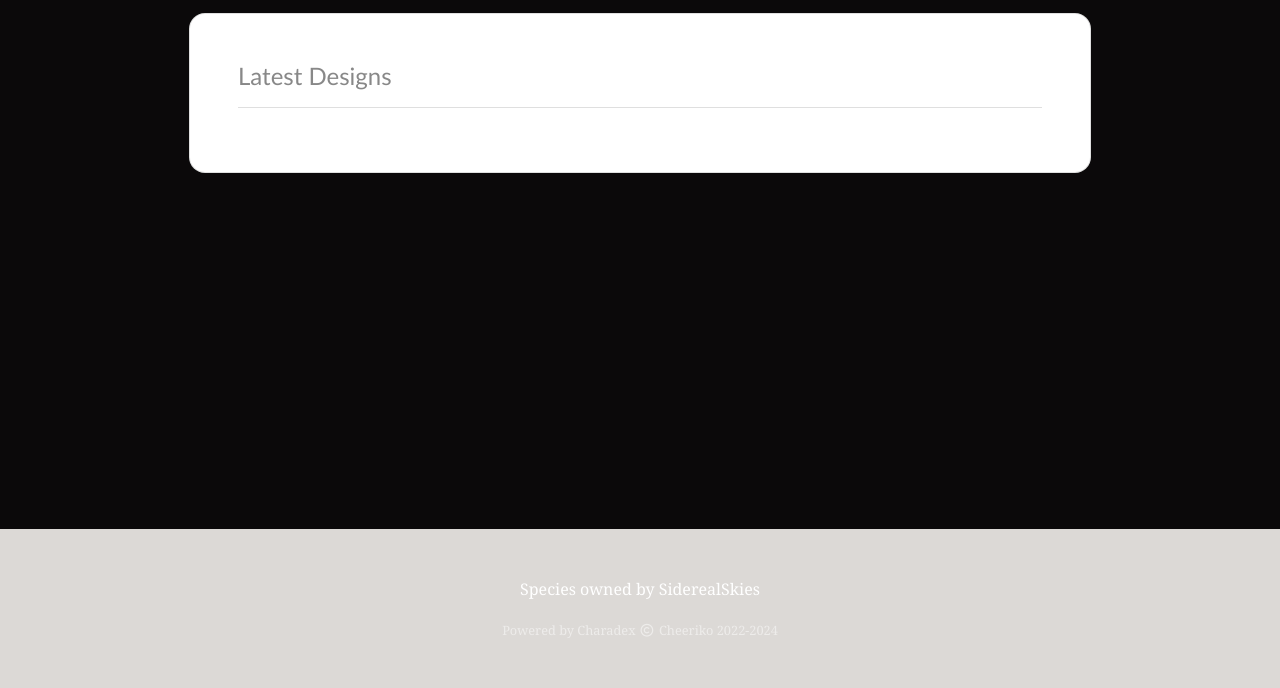
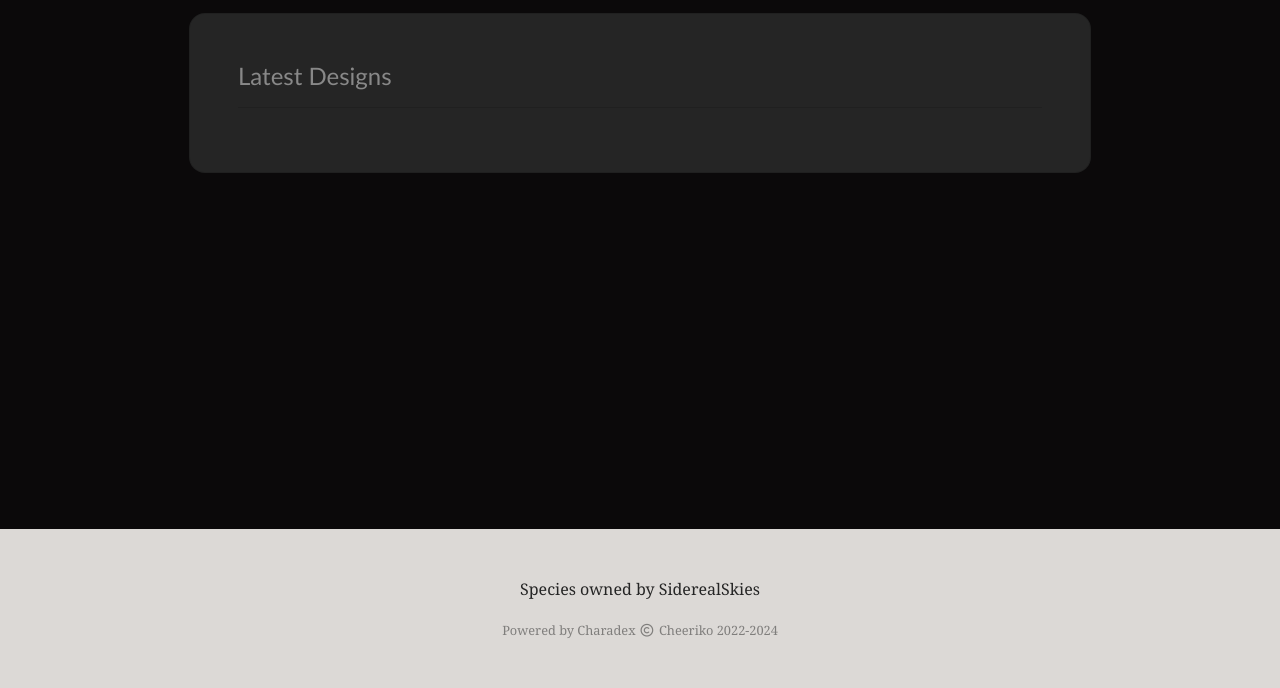
Before and after one commit to Stellions/Stellions, a plain HTML site: page index.html in a window 1280 px wide. Shown: the part 320-1008 px from the top of the page. Drawn offline with nearby package versions, Linux system fonts and the light colour scheme; no server answers.

Commit message:
Update charadex.css

```diff
--- a/styles/charadex.css
+++ b/styles/charadex.css
@@ -22,13 +22,13 @@ body {
   /* Secondary Color
   ================================================================ */
   --cd-secondary-color:                  #939799;
-  --cd-secondary-text-color:             #888888;
+  --cd-secondary-text-color:             #252525;
 
   /* ============================================================= */
   /* Backgrounds
   ================================================================ */
   --cd-body-background-color:            #0b090a;
-  --cd-content-background-color:         #ffffff;
+  --cd-content-background-color:         #252525;
   --cd-faded-background-color:           #f8f8f8;
 
   /* Background Extras */
```
